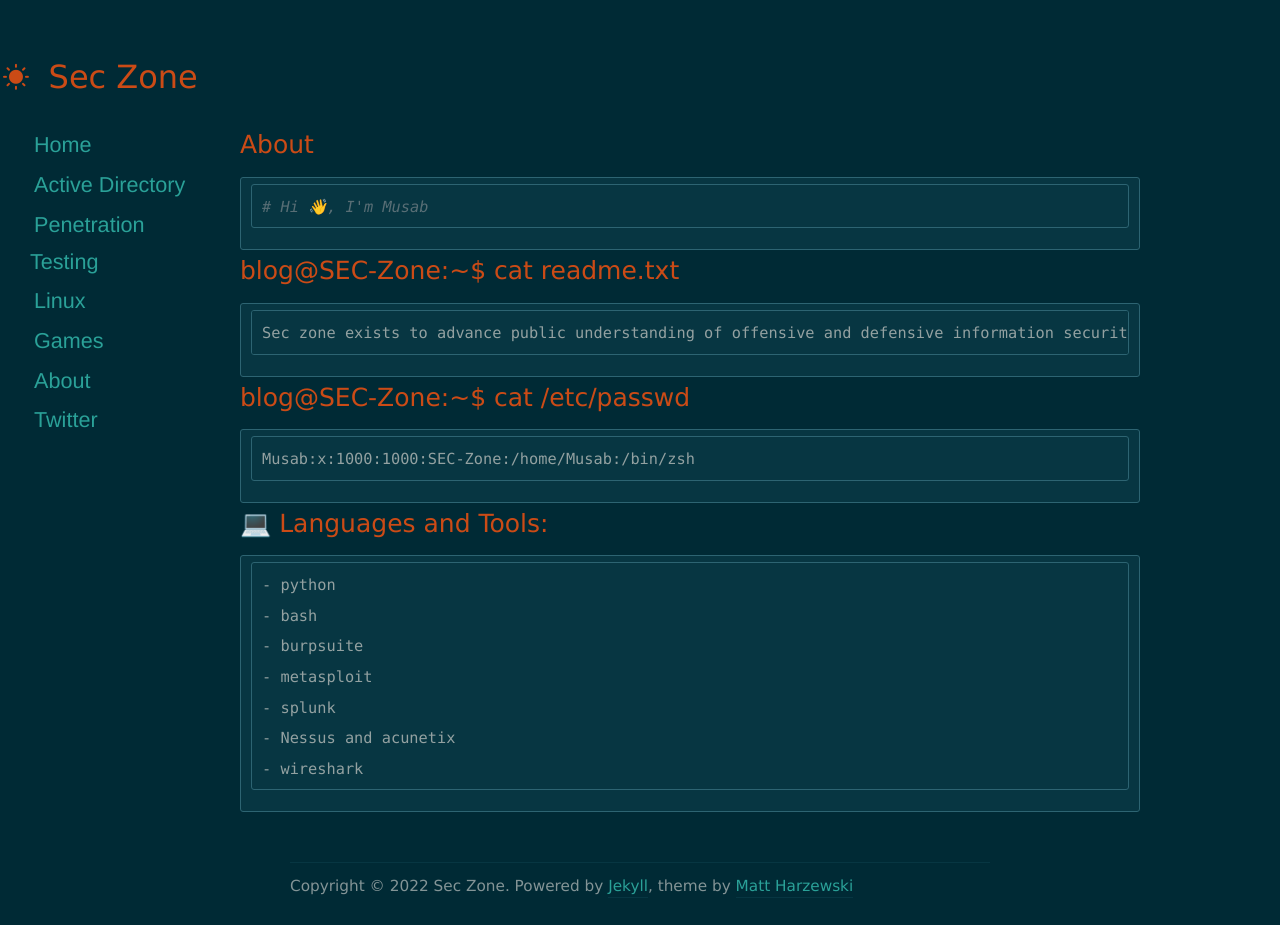
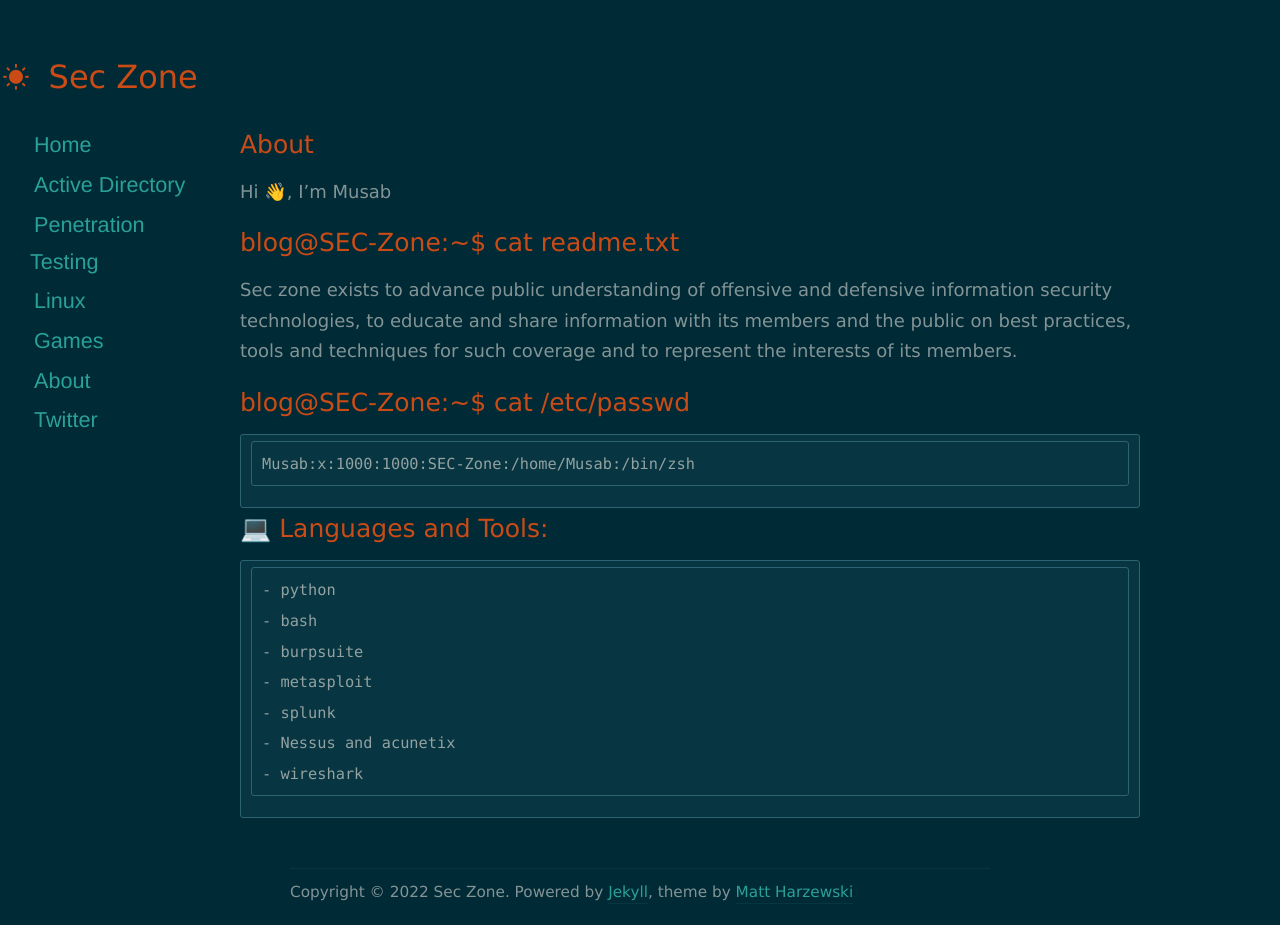
Before and after one commit to SecZone1/seczone1.github.io, a Jekyll site: the page built from about/index.md, in a window 1280 px wide. Built offline with Jekyll 4.4.1, drawn with Linux system fonts in a browser that asks for light colours; nearby versions of some CDN libraries.

Commit message:
Update index.md

````diff
--- a/about/index.md
+++ b/about/index.md
@@ -5,14 +5,14 @@ title: About
 
 
 # About
-``` bash
-# Hi 👋, I'm Musab
-```
+
+ Hi 👋, I'm Musab
+
 
 # blog@SEC-Zone:~$ cat readme.txt
-```bash
+
 Sec zone exists to advance public understanding of offensive and defensive information security technologies, to educate and share information with its members and the public on best practices, tools and techniques for such coverage and to represent the interests of its members.
-```
+
 
 # blog@SEC-Zone:~$ cat /etc/passwd
 ```bash
````
